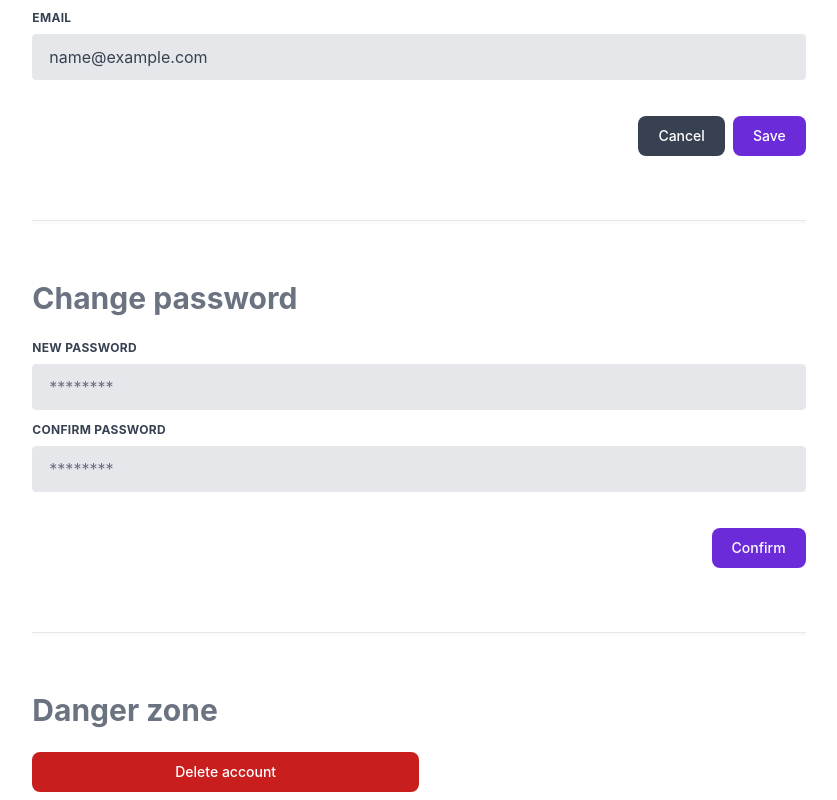
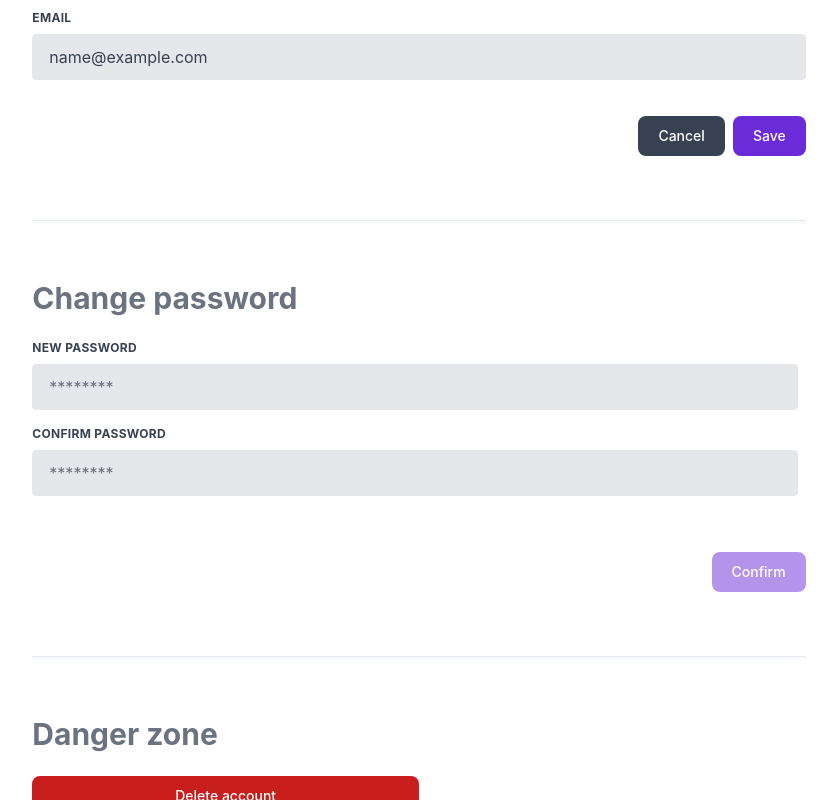
Before and after one commit to JulieBaret/Women-In-View-Frontend, a React (Vite) app: page /profile in a window 1280 px wide. Shown: the part 420-1220 px from the top of the page, without its empty margins (221-1058 px from the left). Built offline with nearby package versions, Linux system fonts and the light colour scheme; sample sign-in values are in the browser's storage.

Commit message:
feat: handle password and confirmedPassword visibility

```diff
--- /dev/null
+++ b/src/components/icons/EyeIcon.tsx
@@ -0,0 +1,18 @@
+import React from 'react';
+
+type Props = {
+    isVisible: boolean,
+    width: string,
+    strokeColor: string
+}
+
+const EyeIcon = ({isVisible, width, strokeColor}: Props) => {
+    return (
+        <div className={`w-[${width}] flex justify-center items-center`}>
+            {isVisible && <svg viewBox="0 0 24 24" fill="none" xmlns="http://www.w3.org/2000/svg"><g id="SVGRepo_bgCarrier" stroke-width="0"></g><g id="SVGRepo_tracerCarrier" stroke-linecap="round" stroke-linejoin="round"></g><g id="SVGRepo_iconCarrier"> <path d="M15.0007 12C15.0007 13.6569 13.6576 15 12.0007 15C10.3439 15 9.00073 13.6569 9.00073 12C9.00073 10.3431 10.3439 9 12.0007 9C13.6576 9 15.0007 10.3431 15.0007 12Z" stroke={`${strokeColor}`} stroke-width="2" stroke-linecap="round" stroke-linejoin="round"></path> <path d="M12.0012 5C7.52354 5 3.73326 7.94288 2.45898 12C3.73324 16.0571 7.52354 19 12.0012 19C16.4788 19 20.2691 16.0571 21.5434 12C20.2691 7.94291 16.4788 5 12.0012 5Z" stroke={`${strokeColor}`} stroke-width="2" stroke-linecap="round" stroke-linejoin="round"></path> </g></svg>}
+            {!isVisible && <svg viewBox="0 0 24 24" fill="none" xmlns="http://www.w3.org/2000/svg"><g id="SVGRepo_bgCarrier" stroke-width="0"></g><g id="SVGRepo_tracerCarrier" stroke-linecap="round" stroke-linejoin="round"></g><g id="SVGRepo_iconCarrier"> <path d="M2.99902 3L20.999 21M9.8433 9.91364C9.32066 10.4536 8.99902 11.1892 8.99902 12C8.99902 13.6569 10.3422 15 11.999 15C12.8215 15 13.5667 14.669 14.1086 14.133M6.49902 6.64715C4.59972 7.90034 3.15305 9.78394 2.45703 12C3.73128 16.0571 7.52159 19 11.9992 19C13.9881 19 15.8414 18.4194 17.3988 17.4184M10.999 5.04939C11.328 5.01673 11.6617 5 11.9992 5C16.4769 5 20.2672 7.94291 21.5414 12C21.2607 12.894 20.8577 13.7338 20.3522 14.5" stroke={`${strokeColor}`} stroke-width="2" stroke-linecap="round" stroke-linejoin="round"></path> </g></svg>}
+        </div>
+    )
+};
+
+export default EyeIcon;
--- a/src/pages/Home.jsx
+++ b/src/pages/Home.jsx
@@ -7,11 +7,11 @@ const Home = () => {
                 <div className="relative">
                     <div className="absolute inset-y-0 start-0 flex items-center ps-3 pointer-events-none">
                         <svg className="w-4 h-4 text-gray-500 dark:text-gray-400" aria-hidden="true" xmlns="http://www.w3.org/2000/svg" fill="none" viewBox="0 0 20 20">
-                            <path stroke="currentColor" stroke-linecap="round" stroke-linejoin="round" stroke-width="2" d="m19 19-4-4m0-7A7 7 0 1 1 1 8a7 7 0 0 1 14 0Z" />
+                            <path stroke="currentColor" strokeLinecap="round" strokeLinejoin="round" strokeWidth="2" d="m19 19-4-4m0-7A7 7 0 1 1 1 8a7 7 0 0 1 14 0Z" />
                         </svg>
                     </div>
                     <input type="search" id="default-search" className="block w-full p-4 ps-10 text-sm text-gray-900 border border-gray-300 rounded-full bg-gray-50 focus:ring-primary focus:border-primary" placeholder="Search for movies..." />
-                    <button type="submit" class="text-white absolute end-2.5 bottom-2.5 bg-primary hover:bg-secondary focus:ring-4 focus:outline-none focus:ring-blue-300 font-medium rounded-full text-sm px-4 py-2">Search</button>
+                    <button type="submit" className="text-white absolute end-2.5 bottom-2.5 bg-primary hover:bg-secondary focus:ring-4 focus:outline-none focus:ring-blue-300 font-medium rounded-full text-sm px-4 py-2">Search</button>
                 </div>
             </form>
         </div>
--- a/src/pages/Profile.jsx
+++ b/src/pages/Profile.jsx
@@ -1,82 +1,114 @@
+import { Axios } from 'axios';
 import React, { useState } from 'react';
 import { useEffect } from 'react';
+import EyeIcon from '../components/icons/EyeIcon';
 import { useAuth } from '../contexts/AuthContext';
 
 export default function Profile() {
-	const { user } = useAuth();
-	const [userDetails, setUserDetails] = useState({});
+	const { user, token } = useAuth();
+	const [userDetails, setUserDetails] = useState({ id: "", name: "", email: "" });
+	const [password, setPassword] = useState("");
+	const [confirmedPassword, setConfirmedPassword] = useState("");
+	const [isPasswordMatching, setIsPasswordMatching] = useState(true);
+	const [isNewPasswordVisible, setIsNewPasswordVisible] = useState(false);
+	const [isConfirmedPasswordVisible, setIsConfirmedPasswordVisible] = useState(false);
 
 	useEffect(() => {
 		setUserDetails(user);
 	}, [user]);
 
-	// const handleChange = (e) => {
-	// 	e.preventDefault();
-	// 	setValue(e.target.value);
-	// }
+	useEffect(() => {
+		if (password && confirmedPassword) {
+			setIsPasswordMatching(password === confirmedPassword)
+		}
+	}, [password, confirmedPassword]);
 
-	const handleSubmit = (e) => {
+	const handleReset = (e) => {
+		e.preventDefault();
+		setUserDetails(user);
+	}
+
+	const updateUser = async (e) => {
 		e.preventDefault();
 		console.log(userDetails);
+		try {
+			const resp = await Axios.create({
+				baseURL: "http://localhost:80/api/",
+				withCredentials: true,
+				headers: {
+					"Authorization": `Bearer ${token}`
+				},
+			}).put(`/users/${user.id}`);
+			if (resp.status === 200) {
+				setUser(resp.data.user);
+			}
+		} catch (error) {
+			console.log(error);
+		};
 	}
 
-	// TODO : use this function on submit
-	// const editUser = async () => {
-	// 	e.preventDefault;
-	// 		try {
-	// 			const resp = await Axios.create({
-	// 				baseURL: "http://localhost:80/api/",
-	// 				withCredentials: true,
-	// 				headers: {
-	// 					"Authorization": `Bearer ${token}`
-	// 				},
-	// 			}).put('/user');
-	// 			if (resp.status === 200) {
-	// 				//TO DO set item user
-	// 			}
-	// 		} catch (error) {
-	// 			console.log(error);
-	// 		};
-	// }
+	const updatePassword = async (e) => {
+		e.preventDefault();
+		if(isPasswordMatching){
+			console.log(password);
+			// TODO : send API request
+		}
+	}
 
 	return (
 		<div className='w-5/6 flex flex-col gap-10 p-20 self-center'>
 			<h1 className='text-4xl font-extrabold'>Profile</h1>
 			<div className='flex flex-col gap-6'>
 				<h2 className="text-3xl font-bold text-gray-500">Edit profile</h2>
-				<form className='flex flex-col' onSubmit={handleSubmit}>
-					<label class="block uppercase tracking-wide text-gray-700 text-xs font-bold mb-2" for="grid-first-name">
+				<form className='flex flex-col' onSubmit={updateUser}>
+					<label className="block uppercase tracking-wide text-gray-700 text-xs font-bold mb-2">
 						Username
 					</label>
-					<input class="appearance-none block w-full bg-gray-200 text-gray-700 border border-gray-200 rounded py-3 px-4 mb-3 leading-tight focus:outline-none focus:bg-white focus:border-gray-500" type="text" value={userDetails.name} onChange={(e) => {
-						setUserDetails({ ...user, name: e.target.value })
+					<input className="appearance-none block w-full bg-gray-200 text-gray-700 border border-gray-200 rounded py-3 px-4 mb-3 leading-tight focus:outline-none focus:bg-white focus:border-gray-500" type="text" value={userDetails.name} onChange={(e) => {
+						setUserDetails({ ...userDetails, name: e.target.value })
 					}} />
-					<label class="block uppercase tracking-wide text-gray-700 text-xs font-bold mb-2" for="grid-password">
+					<label className="block uppercase tracking-wide text-gray-700 text-xs font-bold mb-2">
 						Email
 					</label>
-					<input class="appearance-none block w-full bg-gray-200 text-gray-700 border border-gray-200 rounded py-3 px-4 mb-3 leading-tight focus:outline-none focus:bg-white focus:border-gray-500" type="mail" value={userDetails.email} onChange={(e) => {
-						setUserDetails({ ...user, email: e.target.value })
+					<input className="appearance-none block w-full bg-gray-200 text-gray-700 border border-gray-200 rounded py-3 px-4 mb-3 leading-tight focus:outline-none focus:bg-white focus:border-gray-500" type="mail" value={userDetails.email} onChange={(e) => {
+						setUserDetails({ ...userDetails, email: e.target.value })
 					}} />
 					<div className="flex flex-row self-end gap-2 mt-6">
-						<button className="focus:outline-none text-white bg-gray-700 hover:bg-gray-800 focus:ring-4 focus:ring-gray-300 font-medium rounded-lg text-sm px-5 py-2.5 mb-2 dark:bg-gray-600 dark:hover:bg-purple-700 dark:focus:ring-purple-900">Cancel</button>
-						<input type="submit" className="focus:outline-none text-white bg-purple-700 hover:bg-purple-800 focus:ring-4 focus:ring-purple-300 font-medium rounded-lg text-sm px-5 py-2.5 mb-2 dark:bg-purple-600 dark:hover:bg-purple-700 dark:focus:ring-purple-900" value="Save"/>
+						<button onClick={handleReset} className="focus:outline-none text-white bg-gray-700 hover:bg-gray-800 focus:ring-4 focus:ring-gray-300 font-medium rounded-lg text-sm px-5 py-2.5 mb-2">Cancel</button>
+						<input type="submit" className="focus:outline-none text-white bg-purple-700 hover:bg-purple-800 focus:ring-4 focus:ring-purple-300 font-medium rounded-lg text-sm px-5 py-2.5 mb-2" value="Save" />
 					</div>
 				</form>
 			</div>
 			<hr className="bg-gray-50 h-1 w-full my-4" />
 			<div className='flex flex-col gap-6'>
 				<h2 className="text-3xl font-bold text-gray-500">Change password</h2>
-				<form className='flex flex-col'>
-					<label class="block uppercase tracking-wide text-gray-700 text-xs font-bold mb-2" for="grid-password">
-						New password
-					</label>
-					<input class="appearance-none block w-full bg-gray-200 text-gray-700 border border-gray-200 rounded py-3 px-4 mb-3 leading-tight focus:outline-none focus:bg-white focus:border-gray-500" type="password" value="" placeholder='********' />
-					<label class="block uppercase tracking-wide text-gray-700 text-xs font-bold mb-2" for="grid-password">
-						Confirm password
-					</label>
-					<input class="appearance-none block w-full bg-gray-200 text-gray-700 border border-gray-200 rounded py-3 px-4 mb-3 leading-tight focus:outline-none focus:bg-white focus:border-gray-500" type="password" value="" placeholder='********' />
+				<form className='flex flex-col gap-4' onSubmit={updatePassword}>
+					<div>
+						<label className="block uppercase tracking-wide text-gray-700 text-xs font-bold mb-2">
+							New password
+						</label>
+						<div className="flex items-center justify-content gap-2">
+							<input onChange={(e) => setPassword(e.target.value)} className="appearance-none block w-full bg-gray-200 text-gray-700 border border-gray-200 rounded py-3 px-4 leading-tight focus:outline-none focus:bg-white focus:border-gray-500" type={`${isNewPasswordVisible ? 'text' : 'password'}`} value={password} placeholder='********' />
+							<input type="checkbox" onChange={(e) => setIsNewPasswordVisible(e.target.checked)} className="hidden" id="newPasswordVisibility" />
+							<label for="newPasswordVisibility"><EyeIcon isVisible={isNewPasswordVisible} width="30px" strokeColor="gray" /></label>
+						</div>
+					</div>
+					<div>
+						<label className="block uppercase tracking-wide text-gray-700 text-xs font-bold mb-2">
+							Confirm password
+						</label>
+						<div className="flex items-center justify-content gap-2">
+							<input onChange={(e) => setConfirmedPassword(e.target.value)} className="relative appearance-none block w-full bg-gray-200 text-gray-700 border border-gray-200 rounded py-3 px-4 leading-tight focus:outline-none focus:bg-white focus:border-gray-500" type={`${isConfirmedPasswordVisible ? 'text' : 'password'}`} value={confirmedPassword} placeholder='********' />
+							<input type="checkbox" onChange={(e) => setIsConfirmedPasswordVisible(e.target.checked)} className="hidden" id="confirmedPasswordVisibility" />
+							<label for="confirmedPasswordVisibility"><EyeIcon isVisible={isConfirmedPasswordVisible} width="30px" strokeColor="gray" />
+							</label>
+						</div>
+					</div>
+					<div>
+						{!isPasswordMatching && <p className='text-red-700 bg-red-100 w-fit px-2 py-1 rounded'>Unmatched password</p>}
+					</div>
 					<div className="flex flex-row self-end gap-2 mt-6">
-						<input type="submit" className="focus:outline-none text-white bg-purple-700 hover:bg-purple-800 focus:ring-4 focus:ring-purple-300 font-medium rounded-lg text-sm px-5 py-2.5 mb-2 dark:bg-purple-600 dark:hover:bg-purple-700 dark:focus:ring-purple-900" value="Confirm" />
+						<input type="submit" className="focus:outline-none text-white bg-purple-700 disabled:opacity-50 disabled:hover:bg-purple-700 hover:bg-purple-800 focus:ring-4 focus:ring-purple-300 font-medium rounded-lg text-sm px-5 py-2.5 mb-2" value="Confirm" disabled={!isPasswordMatching || !password || !confirmedPassword}/>
 					</div>
 				</form>
 			</div>
@@ -84,7 +116,7 @@ export default function Profile() {
 			<div className='flex flex-col gap-6'>
 				<h2 className="text-3xl font-bold text-gray-500">Danger zone</h2>
 				<form className='flex flex-col'>
-					<input type="submit" className=" w-1/2 focus:outline-none text-white bg-red-700 hover:bg-red-800 focus:ring-4 focus:ring-red-300 font-medium rounded-lg text-sm px-5 py-2.5 mb-2 dark:bg-red-600 dark:hover:bg-red-700 dark:focus:ring-red-900" value="Delete account" />
+					<input type="submit" className=" w-1/2 focus:outline-none text-white bg-red-700 hover:bg-red-800 focus:ring-4 focus:ring-red-300 font-medium rounded-lg text-sm px-5 py-2.5 mb-2" value="Delete account" />
 				</form>
 			</div>
 		</div>
--- a/src/pages/Register.jsx
+++ b/src/pages/Register.jsx
@@ -74,14 +74,14 @@ export default function Register() {
 								<label
 									htmlFor="name"
 									className="block mb-2 text-sm font-medium text-dark">
-									Full Name
+									Username
 								</label>
 								<input
 									type="text"
 									name="name"
 									id="name"
 									className="bg-light border border-light text-dark sm:text-sm rounded-lg focus:ring-primary focus:border-primary block w-full p-2.5"
-									placeholder="Jane Doe"
+									placeholder="KickA$$"
 									required
 								/>
 								{nameError && (
@@ -99,7 +99,7 @@ export default function Register() {
 									name="email"
 									id="email"
 									className="bg-light border border-light text-dark sm:text-sm rounded-lg focus:ring-primary focus:border-primary block w-full p-2.5"
-									placeholder="name@company.com"
+									placeholder="name@mail.com"
 									required
 								/>
 								{emailError && (
```
